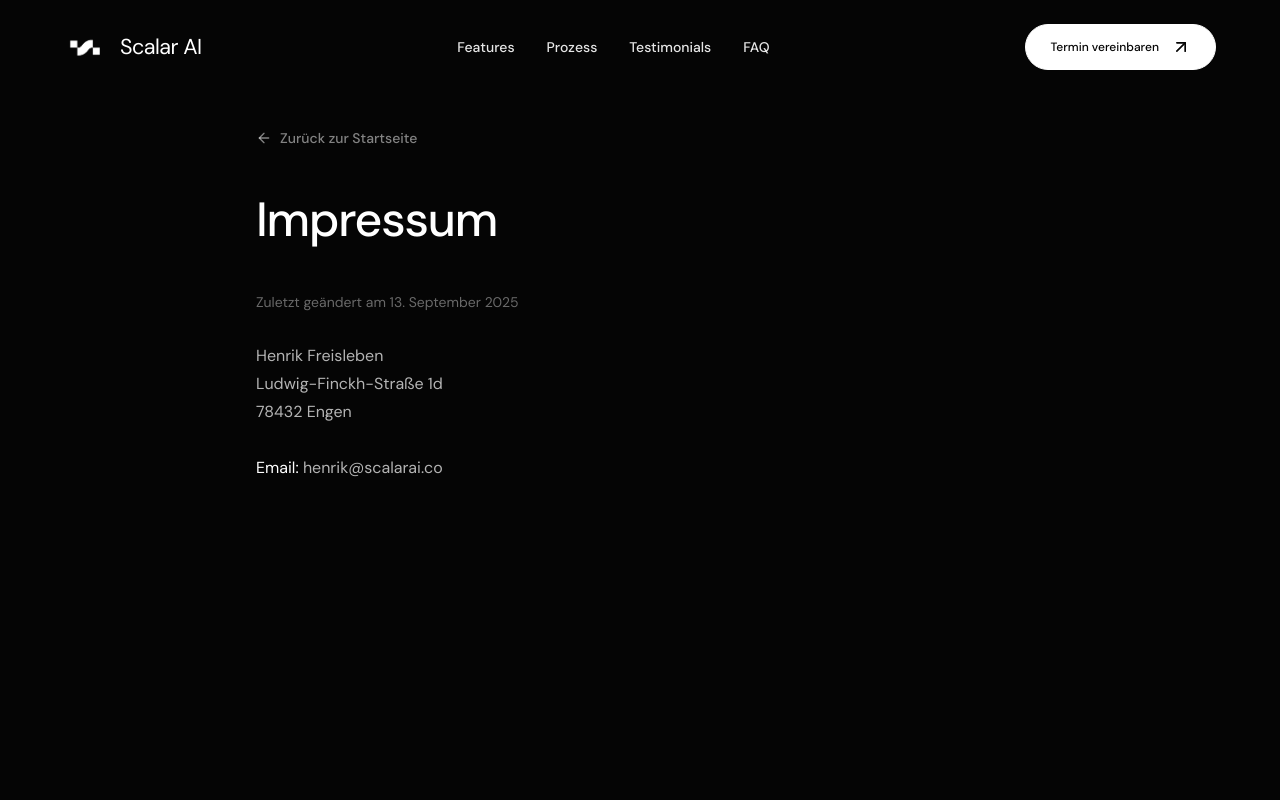
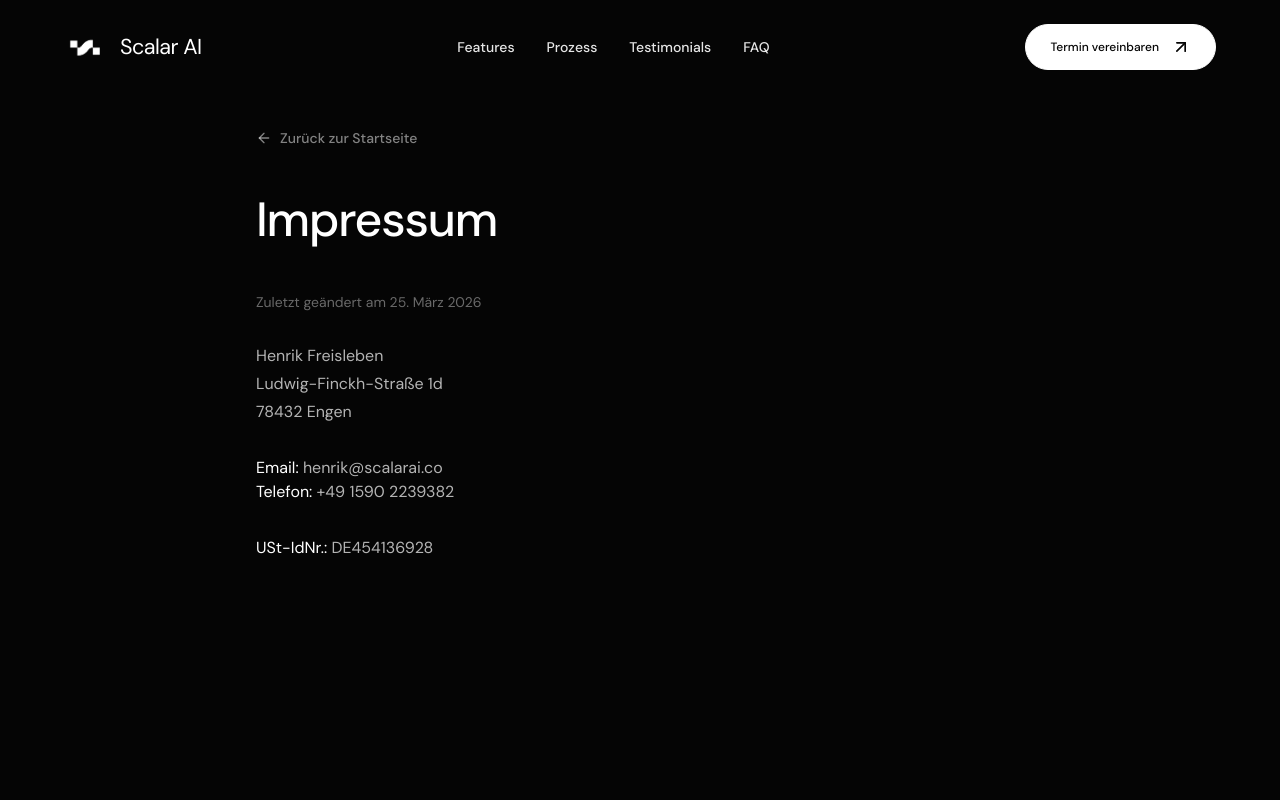
Before and after one commit to HenrikFrs/scalar_website, a React (Vite) app: page /impressum in a window 1280 px wide. Shown: the top 800 px of the page. Built offline with nearby package versions, Linux system fonts and the light colour scheme.

Commit message:
Complete imprint

```diff
--- a/src/pages/Impressum.jsx
+++ b/src/pages/Impressum.jsx
@@ -23,7 +23,7 @@ const Impressum = () => {
 
         <div className="prose prose-invert prose-lg text-white/70 max-w-none mt-12 space-y-8">
           <p className="text-sm text-white/40">
-            Zuletzt geändert am 13. September 2025
+            Zuletzt geändert am 25. März 2026
           </p>
 
           <div>
@@ -36,6 +36,14 @@ const Impressum = () => {
             <p>
               <span className="text-white">Email:</span> henrik@scalarai.co
             </p>
+            <p>
+              <span className="text-white">Telefon:</span> +49 1590 2239382
+            </p>
+          </div>
+          <div>
+            <p>
+              <span className="text-white">USt-IdNr.:</span> DE454136928
+            </p>
           </div>
         </div>
       </div>
```
